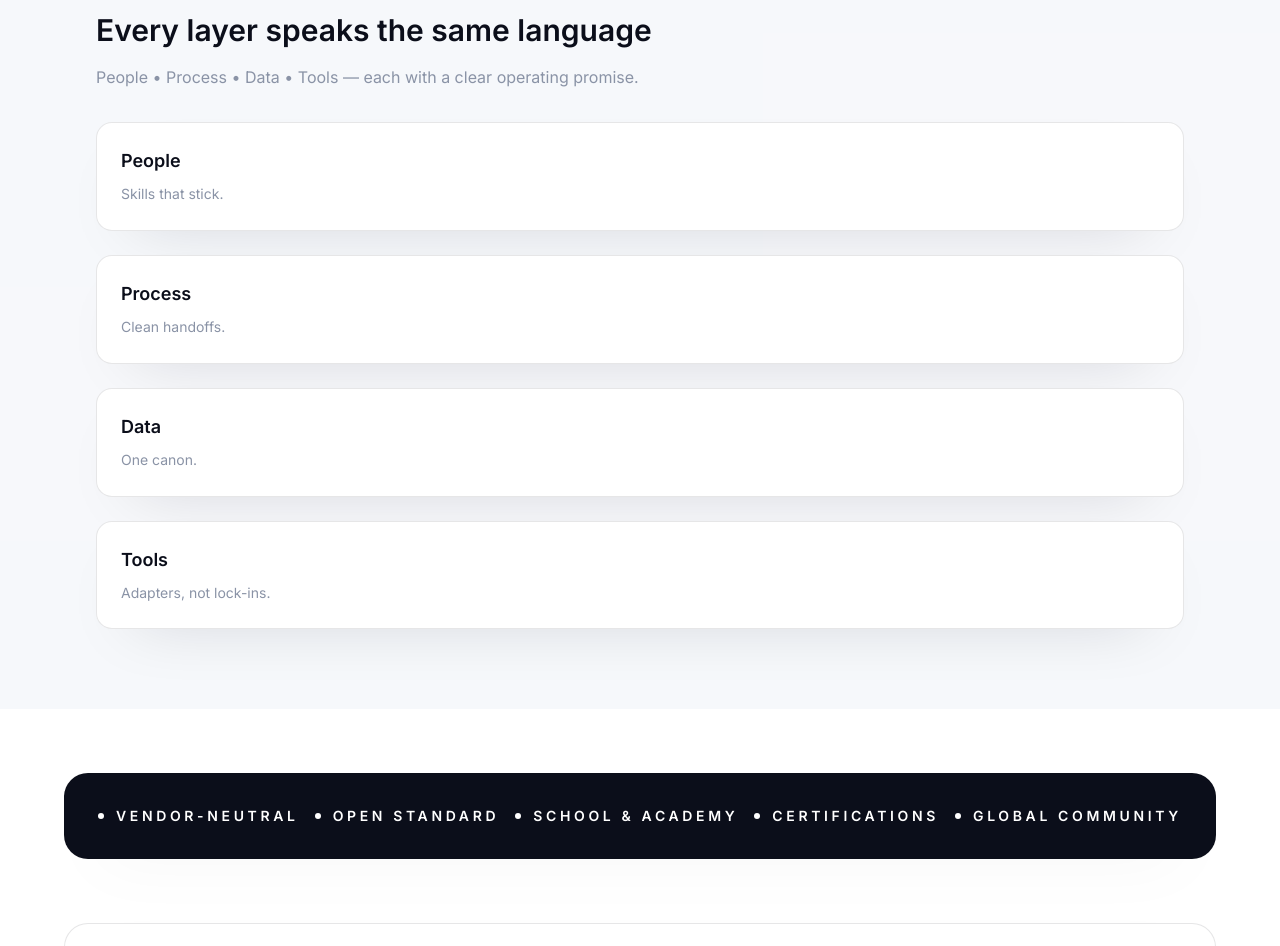
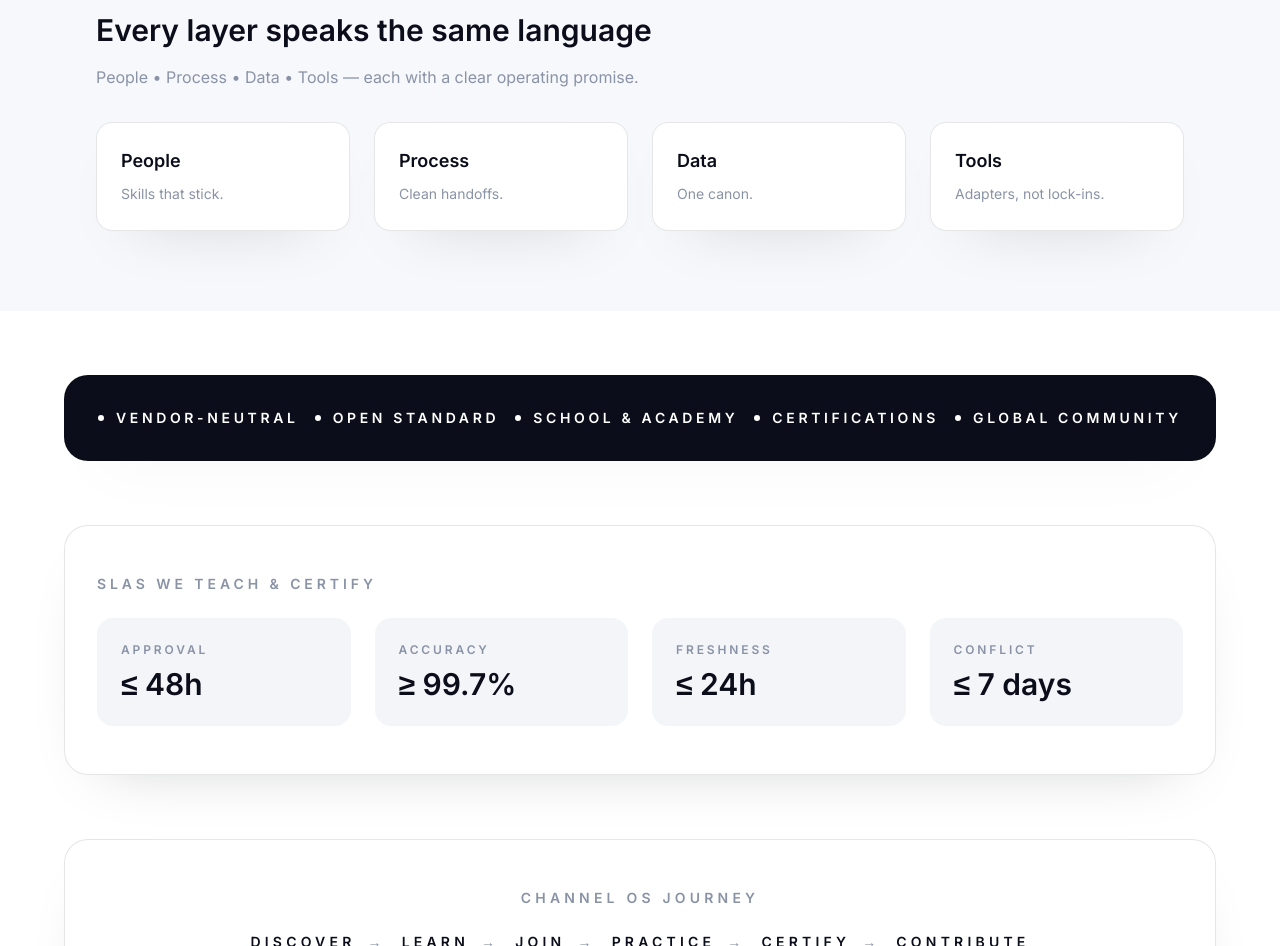
Before and after one commit to TychoLoke/RealityCheck, a Next.js app: page / in a window 1280 px wide. Shown: the part 1746-2692 px from the top of the page. Built offline with nearby package versions, Linux system fonts and the light colour scheme; no server answers.

Commit message:
Allow four-column sections and update CTA label

```diff
--- a/app/page.tsx
+++ b/app/page.tsx
@@ -136,7 +136,7 @@ export default function HomePage() {
 
       <section>
         <Container className="flex flex-col gap-6 rounded-3xl border border-midnight/10 bg-white px-8 py-12 text-center shadow-card">
-          <p className="text-sm font-semibold uppercase tracking-[0.3em] text-neutral">Secondary CTA band</p>
+          <p className="text-sm font-semibold uppercase tracking-[0.3em] text-neutral">Channel OS journey</p>
           <div className="flex flex-wrap items-center justify-center gap-4 text-sm font-semibold uppercase tracking-[0.3em] text-midnight">
             {journeyBand.map((step, index) => (
               <div key={step} className="flex items-center gap-3">
--- a/components/Section.tsx
+++ b/components/Section.tsx
@@ -7,7 +7,7 @@ interface SectionProps {
   id?: string;
   children: ReactNode;
   eyebrow?: string;
-  columns?: 1 | 2 | 3;
+  columns?: 1 | 2 | 3 | 4;
   className?: string;
 }
 
@@ -15,6 +15,7 @@ const columnsClassMap: Record<NonNullable<SectionProps["columns"]>, string> = {
   1: "grid-cols-1",
   2: "grid-cols-1 md:grid-cols-2",
   3: "grid-cols-1 md:grid-cols-2 lg:grid-cols-3",
+  4: "grid-cols-1 md:grid-cols-2 lg:grid-cols-4",
 };
 
 export function Section({
```
